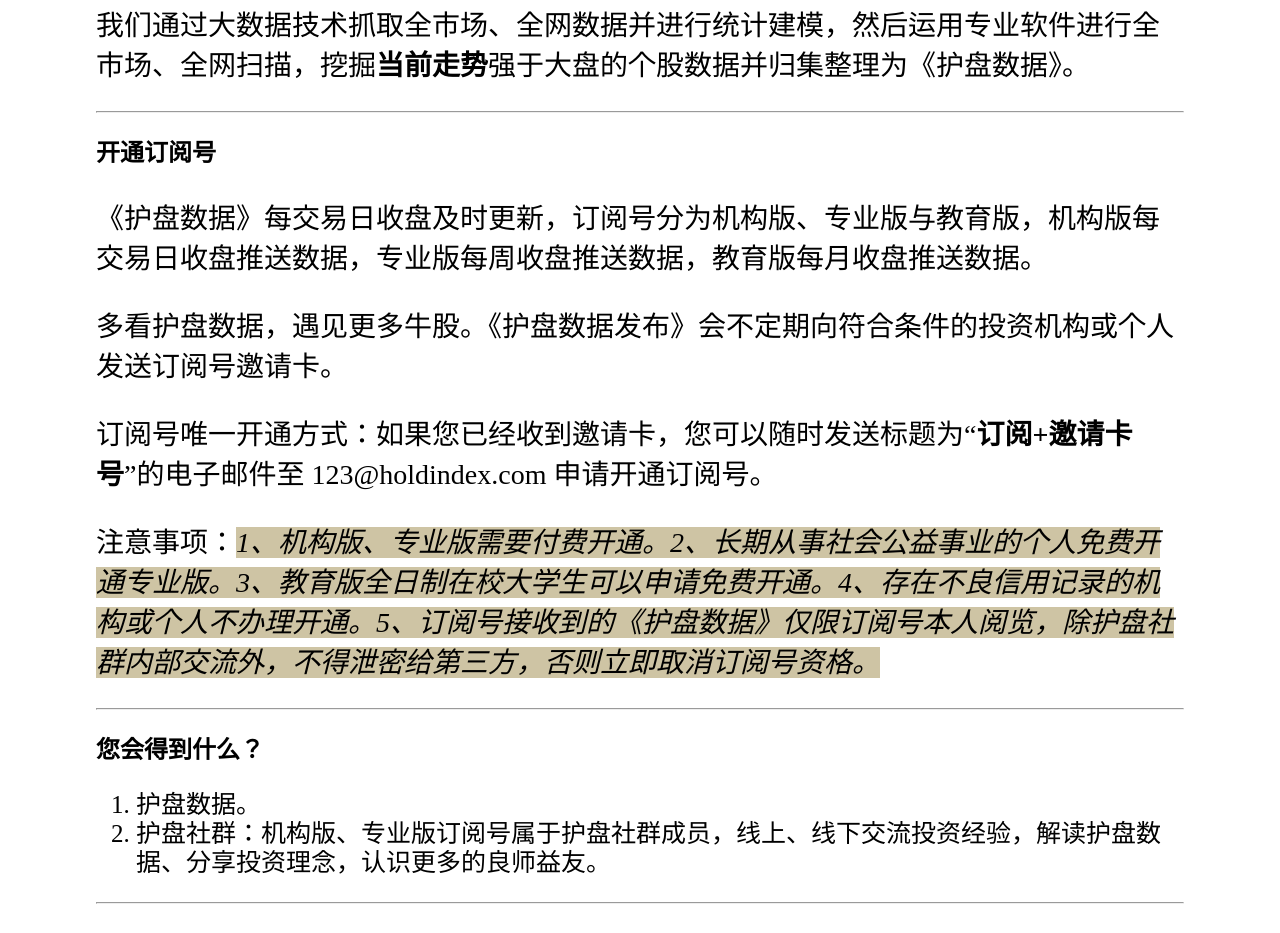
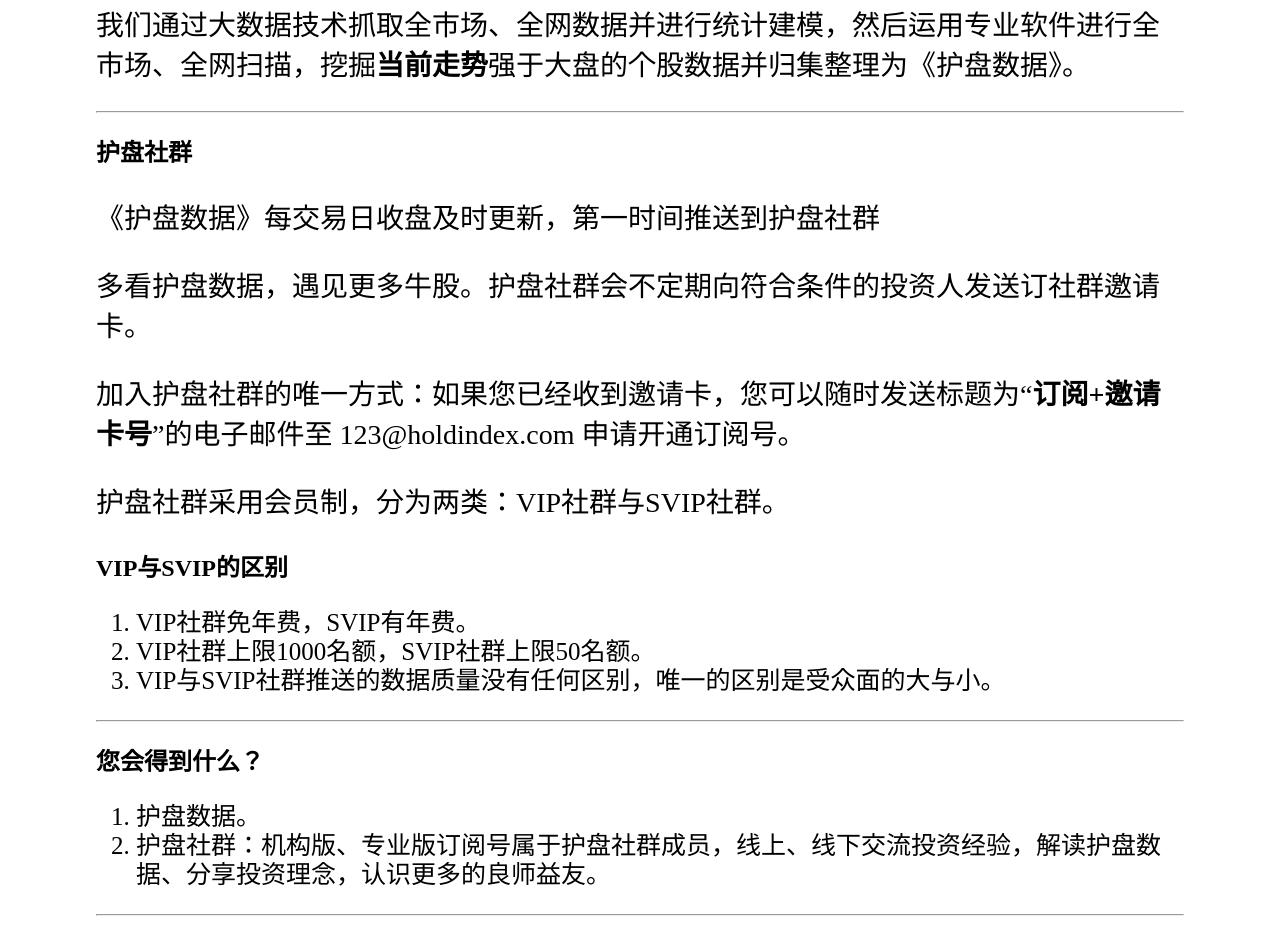
Before and after one commit to liveinjs/holdindex, a plain HTML site: page index.html in a window 1280 px wide. Shown: the part 947-1880 px from the top of the page. Drawn offline with Linux system fonts and the light colour scheme.

Commit message:
Update index.html

```diff
--- a/index.html
+++ b/index.html
@@ -38,12 +38,18 @@ line-height: 29px;
   <p>纵观全球，证券市场风云变幻，历史数据显示：每一波行情，只有少部分股跑赢了大盘指数，极少数股穿越了牛熊。统计发现“<B>强者恒强，关注已经跑赢大盘的股，能够遇到更多跑赢大盘的股，乃至穿越牛熊</B>”。</p>
   <p>我们通过大数据技术抓取全市场、全网数据并进行统计建模，然后运用专业软件进行全市场、全网扫描，挖掘<B>当前走势</B>强于大盘的个股数据并归集整理为《护盘数据》。</p>
   <hr>
-    <h2>开通订阅号</h2>
-  <p>《护盘数据》每交易日收盘及时更新，订阅号分为机构版、专业版与教育版，机构版每交易日收盘推送数据，专业版每周收盘推送数据，教育版每月收盘推送数据。</P>
-  <p>多看护盘数据，遇见更多牛股。《护盘数据发布》会不定期向符合条件的投资机构或个人发送订阅号邀请卡。</p>
-    <p>订阅号唯一开通方式：如果您已经收到邀请卡，您可以随时发送标题为“<b>订阅+邀请卡号</b>”的电子邮件至 123@holdindex.com 申请开通订阅号。</p>
-    <p>注意事项：<I>1、机构版、专业版需要付费开通。2、长期从事社会公益事业的个人免费开通专业版。3、教育版全日制在校大学生可以申请免费开通。4、存在不良信用记录的机构或个人不办理开通。5、订阅号接收到的《护盘数据》仅限订阅号本人阅览，除护盘社群内部交流外，不得泄密给第三方，否则立即取消订阅号资格。</I></p>
+    <h2>护盘社群</h2>
+  <p>《护盘数据》每交易日收盘及时更新，第一时间推送到护盘社群</P>
+  <p>多看护盘数据，遇见更多牛股。护盘社群会不定期向符合条件的投资人发送订社群邀请卡。</p>
+    <p>加入护盘社群的唯一方式：如果您已经收到邀请卡，您可以随时发送标题为“<b>订阅+邀请卡号</b>”的电子邮件至 123@holdindex.com 申请开通订阅号。</p>
+    <p>护盘社群采用会员制，分为两类：VIP社群与SVIP社群。</p>
   <div>
+  <h2>VIP与SVIP的区别</h2>
+    <ol>
+    <li>VIP社群免年费，SVIP有年费。</li>
+    <li>VIP社群上限1000名额，SVIP社群上限50名额。</li>
+    <li>VIP与SVIP社群推送的数据质量没有任何区别，唯一的区别是受众面的大与小。</li>
+    </ol>
     <hr>
       <h2>您会得到什么？</h2>
     <ol>
```
